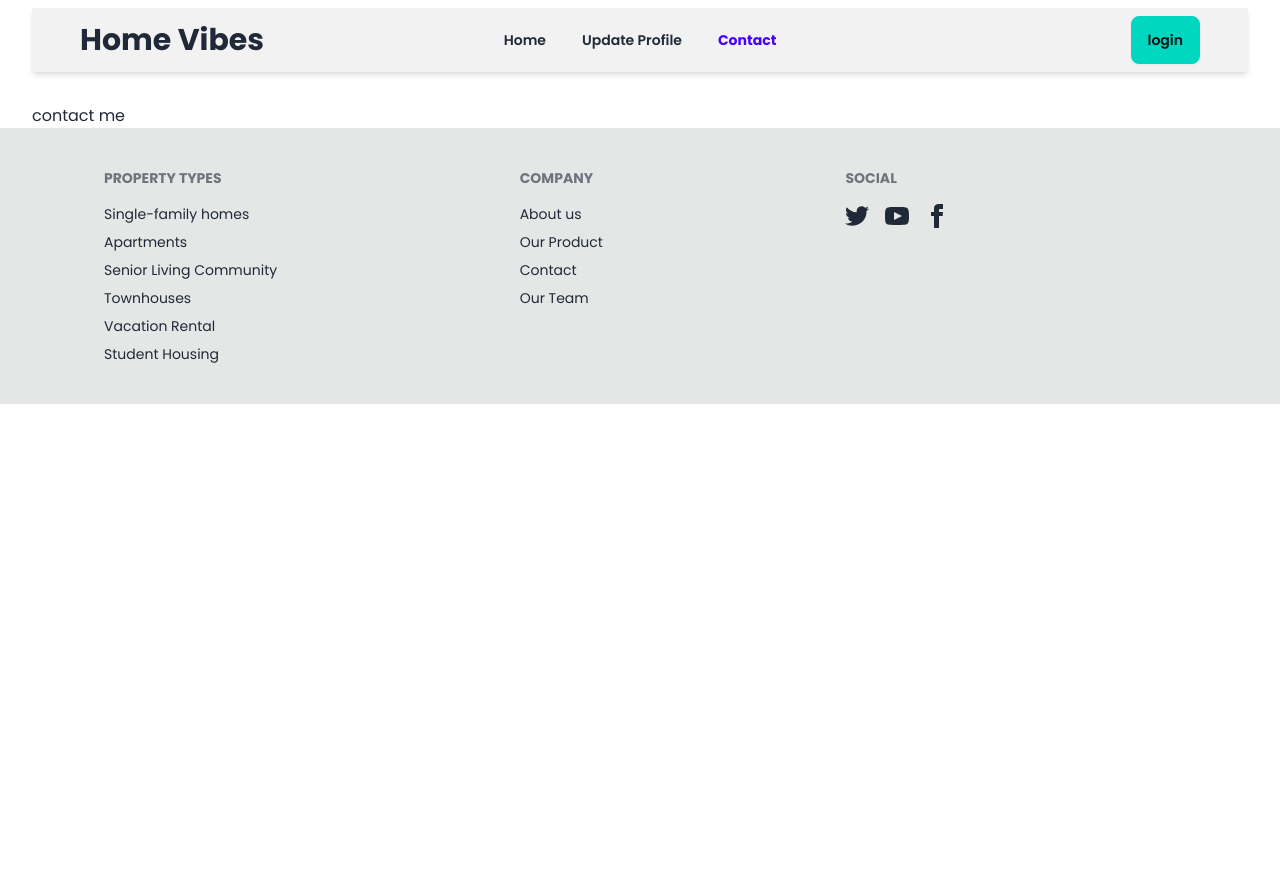
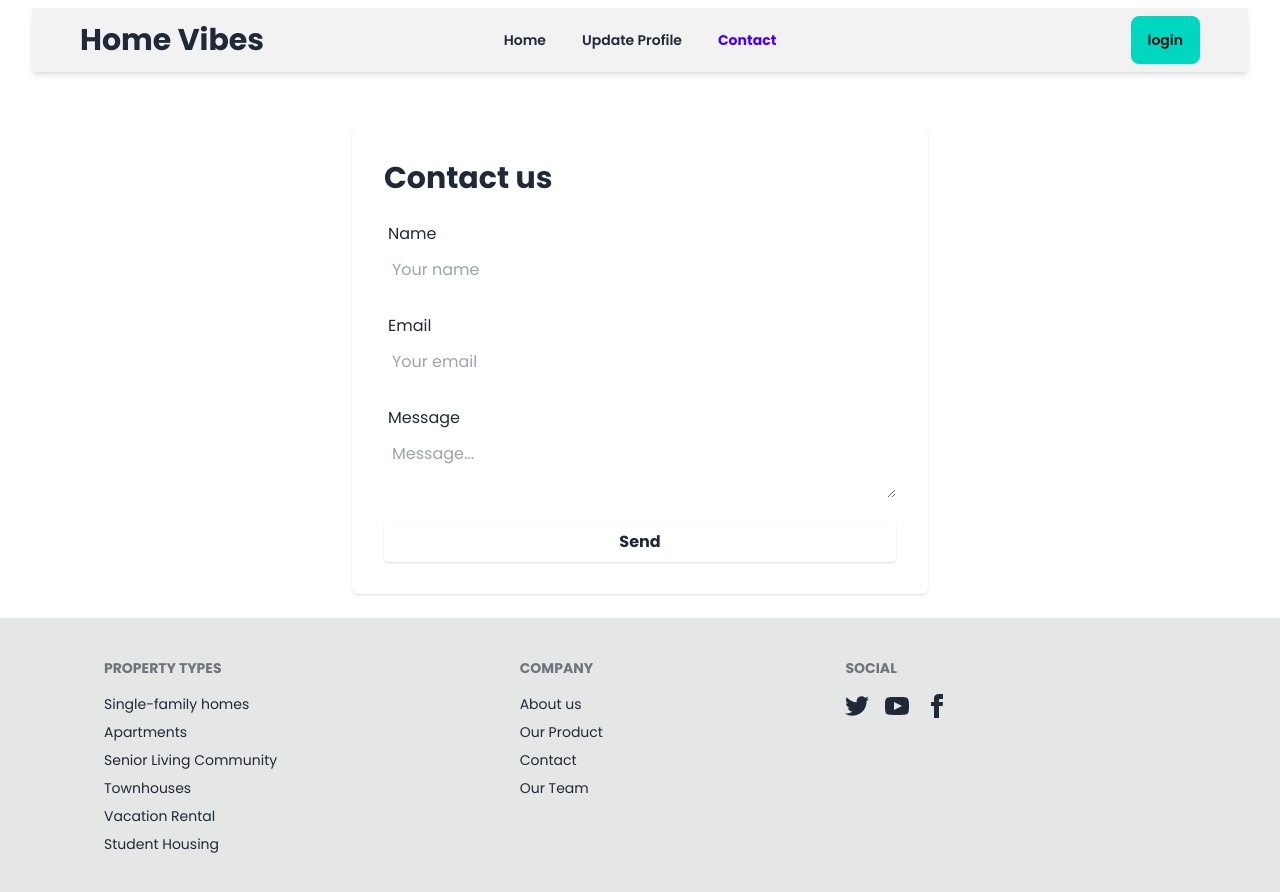
Before and after one commit to RobiulIslam08/a9-residential-website, a React (Vite) app: page /contact in a window 1280 px wide. Before the commit the page ends 800 px from the top, so only its background shows below. Built offline with nearby package versions, Linux system fonts and the light colour scheme; no server answers.

Commit message:
footer done

```diff
--- a/src/pages/contact/Contact.jsx
+++ b/src/pages/contact/Contact.jsx
@@ -7,7 +7,26 @@ const Contact = () => {
              <Helmet>
                 <title>Contact page</title>
             </Helmet>
-            contact me
+            <section className="p-6 dark:text-gray-800">
+	<form noValidate="" className="container w-full max-w-xl p-8 mx-auto space-y-6 rounded-md shadow dark:bg-gray-50">
+		<h2 className="w-full text-3xl font-bold leading-tight">Contact us</h2>
+		<div>
+			<label htmlFor="name" className="block mb-1 ml-1">Name</label>
+			<input id="name" type="text" placeholder="Your name" required="" className="block w-full p-2 rounded focus:outline-none focus:ring focus:ring-opacity-25 focus:dark:ring-violet-600 dark:bg-gray-100" />
+		</div>
+		<div>
+			<label htmlFor="email" className="block mb-1 ml-1">Email</label>
+			<input id="email" type="email" placeholder="Your email" required="" className="block w-full p-2 rounded focus:outline-none focus:ring focus:ring-opacity-25 focus:dark:ring-violet-600 dark:bg-gray-100" />
+		</div>
+		<div>
+			<label htmlFor="message" className="block mb-1 ml-1">Message</label>
+			<textarea id="message" type="text" placeholder="Message..." className="block w-full p-2 rounded autoexpand focus:outline-none focus:ring focus:ring-opacity-25 focus:dark:ring-violet-600 dark:bg-gray-100"></textarea>
+		</div>
+		<div>
+			<button type="submit" className="w-full px-4 py-2 font-bold rounded shadow focus:outline-none focus:ring hover:ring focus:ring-opacity-50 dark:bg-violet-600 focus:dark:ring-violet-600 hover:dark:ring-violet-600 dark:text-gray-50">Send</button>
+		</div>
+	</form>
+</section>
         </div>
     );
 };
```
